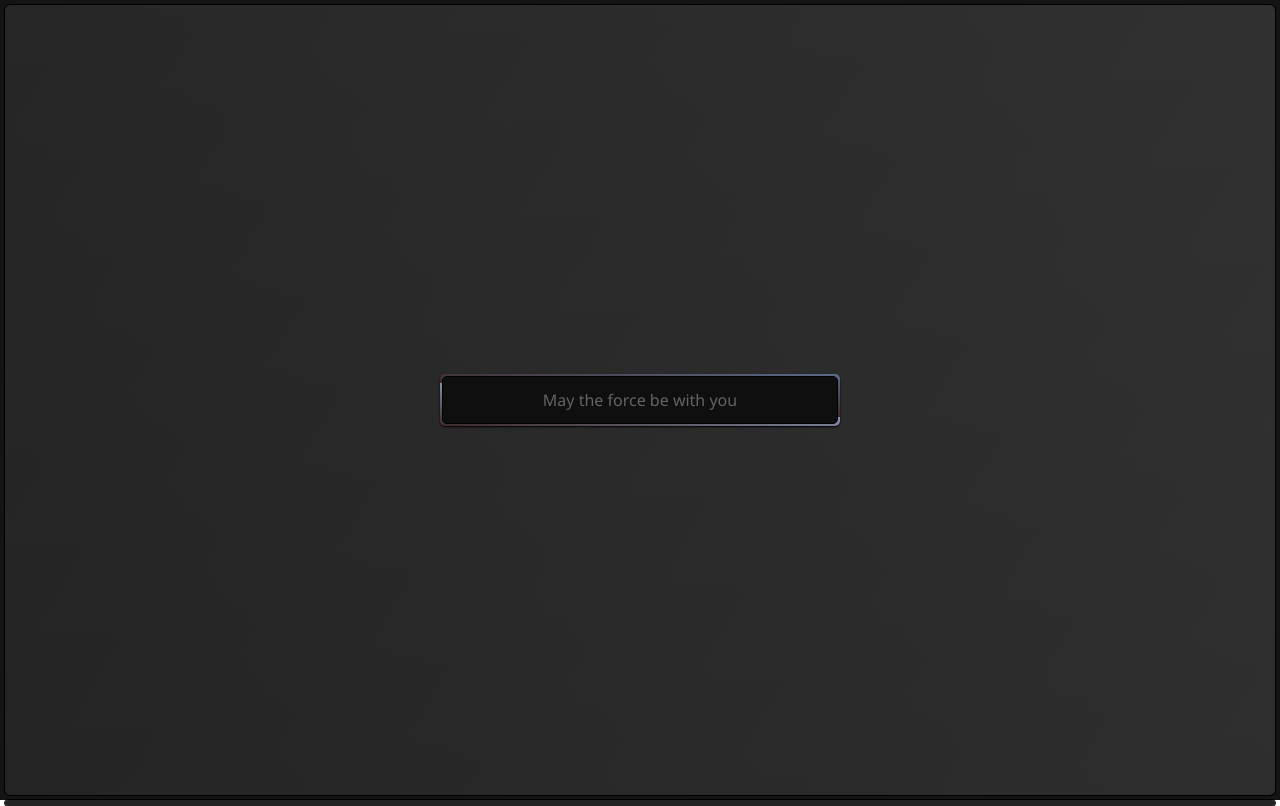
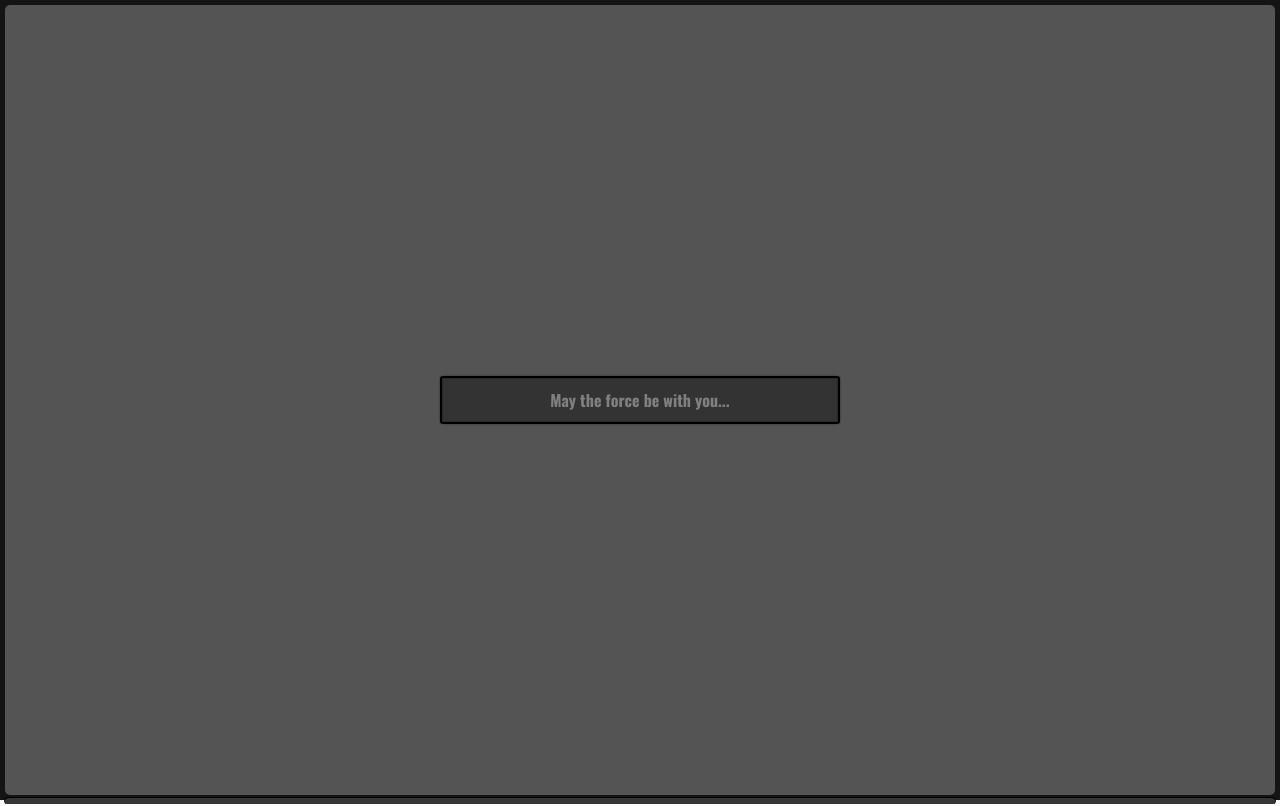
Before and after one commit to mitsukuri/mitsukuri.github.io, a Next.js app: page / in a window 1280 px wide. Built offline with nearby package versions, Linux system fonts and the light colour scheme.

Commit message:
simple looks

```diff
--- a/components/Search/In/In.module.css
+++ b/components/Search/In/In.module.css
@@ -1,24 +1,10 @@
 .root {
   align-items: center;
-  background:
-    linear-gradient(
-    120deg,
-    #2228 0%,
-    #3338 100%),
-    linear-gradient(
-    60deg,
-    #2228 0%,
-    #3338 100%),
-    linear-gradient(
-    0deg,
-    #222 0%,
-    #333 100%);
   border-radius: 5px;
-  /* box-shadow: 0 20px 60px -20px #0028c4; */
+  background: hsl(0deg 0% 33%);
   display: inherit;
   height: calc(100vh - 10px);
   justify-items: center;
-  outline: 1px solid black;
   transition: height 0.3s cubic-bezier(0.7, 0, 0.84, 0);
   z-index: 1;
 }
@@ -28,55 +14,36 @@
   transition: height 0.3s cubic-bezier(0.7, 0, 0.84, 0);
 }
 
-.chrome {
-  background: repeating-linear-gradient(
-    5deg,
-    hsl(0, 20%, 20%) 0%,
-    hsl(220, 20%, 60%) 50%,
-    hsl(0, 20%, 20%) 50%,
-    hsl(220, 20%, 45%)
-  );
-  border-radius: 5px;
-  box-shadow: 0 1px 2px #000;
-  display: inherit;
-  padding: 2px;
-  width: 50%;
-  max-width: 400px;
-}
-
 .input {
-  background: #0f0f0f;
-  border-radius: 5px;
-  border: 1px solid #000000;
-  color: #9d9d9d;
+  background: hsl(0deg 0% 20%);
+  border-radius: 3px;
+  border: 2px solid hsl(0deg 0% 0%);
+  color: hsl(0deg 0% 50%);
   height: 3em;
+  text-shadow: 0 0 2px #ffffff40;
   outline: none;
   text-align: center;
-  width: 100%;
-}
-
-.chrome:focus-within {
-  box-shadow: 0 1px 15px #f003;
-}
-
-.input:focus {
-  background: #300;
-  box-shadow: inset 0 3px 20px #0008;
-  color: #f00;
-  text-shadow: 0 0 2px #f00;
-
-}
-
-.input::selection {
-  background: #800;
-  box-shadow: 0 0 5px #f00;
-  color: #f00
+  box-shadow: 0 0 2px #0008, inset 0 0 2px #0008;
+  max-width: 400px;
+  width: 50%;
 }
 
 .input::placeholder {
-  color: rgb(100, 100, 100);
+  color: hsl(0deg 0% 50%);
+  text-shadow: none;
 }
 
 .input:focus::placeholder {
   opacity: 0;
 }
+
+.input:focus {
+  background: hsl(0deg 0% 42%);
+  color: hsl(0deg 0% 10%);
+  text-shadow: 0 0 2px #0000008c;
+}
+
+.input::selection {
+  background: #818181;
+  color: #000;
+}
--- a/components/Search/In/In.tsx
+++ b/components/Search/In/In.tsx
@@ -13,11 +13,10 @@ export default function In () {
 
   return (
   <div className = {[style.root, state.mini && style.mini].join (' ')}>
-    <div className = {style.chrome}>
     <input
       className   = {style.input}
       type        = "text"
-        placeholder = "May the force be with you"
+      placeholder = "May the force be with you..."
       onInput     = {e => setInput (e.currentTarget.value)}
       onKeyDown   = {e => {
           if (e.key === 'Enter') {
@@ -27,6 +26,5 @@ export default function In () {
         }
       }
     />
-    </div>
 </div>);
 }
--- a/components/Search/Out/Entry/Entry.module.css
+++ b/components/Search/Out/Entry/Entry.module.css
@@ -1,16 +1,15 @@
 .root {
   height: 30px;
-  color: rgb(112, 112, 112);
-  background: #222;
+  color: rgb(27, 27, 27);
+  background: rgb(94, 94, 94);
   border-radius: 3px;
-  border-top: 1px solid #444;
   padding: 0 5px;
-  text-align: center;
-  border-bottom: 1px solid #080808;
-  transition: background 200ms ease-in-out;
+  /* text-align: center; */
+  border: 2px solid #080808;
+  transition: background 16.7ms ease-in-out;
 }
 
 .root:hover {
   background: #333;
-  transition: background 200ms ease-in-out;
+  transition: background 100ms ease-in-out;
 }
--- a/components/Search/Out/Out.module.css
+++ b/components/Search/Out/Out.module.css
@@ -2,7 +2,7 @@
 	display: flex;
 	flex-direction: column;
 	gap: 3px;
-  background: #222;
+  background: rgb(53, 53, 53);
   border-radius: 5px;
   outline: 1px solid #000000;
   overflow: auto;
--- a/pages/index.css
+++ b/pages/index.css
@@ -1,3 +1,4 @@
+@import url('https://fonts.googleapis.com/css2?family=Oswald:wght@400;700&display=swap');
 * {
   margin: 0;
   padding: 0;
@@ -13,14 +14,16 @@ body {
 #__next {
   display: grid;
   background: rgb(20, 20, 20);
-  font-family: 'Segoe UI';
+  font-family: 'Oswald';
   grid-auto-rows: min-content auto;
-  grid-gap: 5px;
+  grid-gap: 3px;
+  font-weight: 700;
   height: 100vh;
   padding: 5px;
 }
 input {
   font-family: inherit;
+  font-weight: inherit;
   font-size: inherit;
   line-height: inherit;
 }
```
Lines whose indentation alone changed are shown as unchanged.
